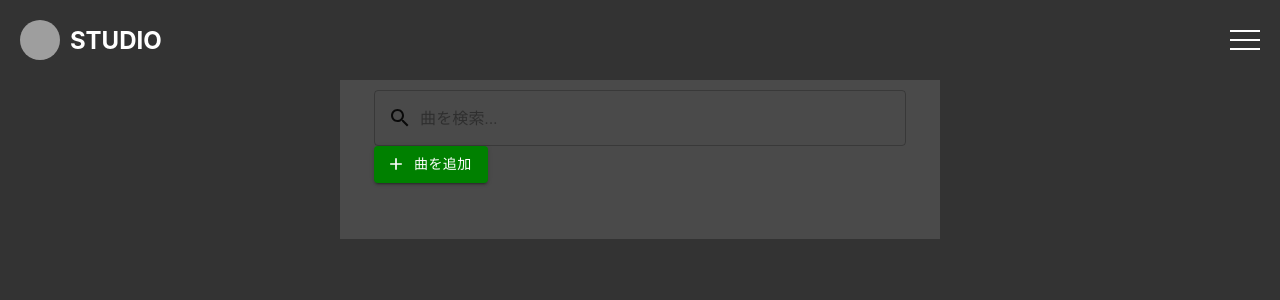
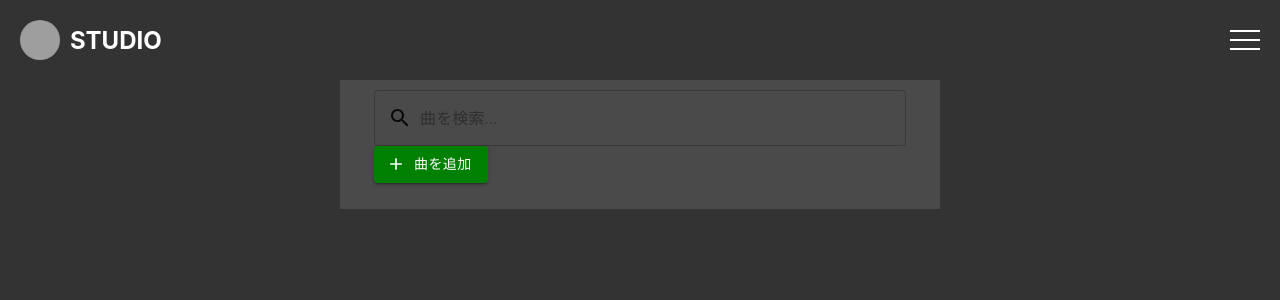
Before and after one commit to soritekun/dj_library, a React (Create React App) app in the folder frontend/: page / in a window 1280 px wide. Shown: the top 300 px of the page. Built offline with nearby package versions, Linux system fonts and the light colour scheme; grey boxes are pictures that could not be loaded.

Commit message:
add 歌手名と曲名の表示

```diff
--- a/frontend/src/Component/Main.js
+++ b/frontend/src/Component/Main.js
@@ -1,5 +1,5 @@
 import React, { useState } from 'react';
-import SongResults from './Songresults';
+import SearchSongResults from './SearchSongresults';
 import { Typography, Container, TextField, IconButton, Button, Box } from '@mui/material';
 import SearchIcon from '@mui/icons-material/Search';
 import AddIcon from '@mui/icons-material/Add';
@@ -10,7 +10,7 @@ import "./Main.css";
 function Main() {
   const [songList, setSongList] = useState([]);
   const [newSong, setNewSong] = useState('');
-  const [searchTerm, setSearchTerm] = useState("");
+  const [searchTerm, setSearchTerm] = useState('');
 
   const addSong = () => {
     if (newSong.trim() !== '') {
@@ -20,7 +20,7 @@ function Main() {
   };
 
   const search_songs = async() => {
-    const response = await fetch('../../../backend/views.py',{
+    const response = await fetch('http://127.0.0.1:8000/search/',{
       method: 'POST',
       headers: {
         'Content-Type': 'application/json',
@@ -29,7 +29,6 @@ function Main() {
     });
       if (response.ok) {
         const data = await response.json();
-        console.log(data);
         setSongList(data);
       }
       else {
@@ -38,10 +37,25 @@ function Main() {
 
     };
 
+  function display_songs(songList) {
+    if (songList.length == [] && !Array.isArray(songList)) {
+      return (
+        <div className='no-songs'>
+          <Typography variant="h5" component="div">
+            曲が見つかりません
+          </Typography>
+          <MusicNoteIcon sx={{ fontSize: 100 }} />
+        </div>
+      );
+    }
+    else {
+    return songList.map((songs, index) => (
+      <SearchSongResults key={index} songs={[songs]} />
+    ));
+  } }
 
 
-
-  const filteredSongs = songList.filter(song => song.includes(searchTerm));
+  const filteredSongs = songList.filter(song => song.name && song.name.includes(searchTerm));
 
   return (
     <div className='main'>
@@ -54,8 +68,10 @@ function Main() {
             value={searchTerm}
             onChange={(e) => {
               setSearchTerm(e.target.value);
+              setNewSong(e.target.value);
               search_songs();
-            }}
+            }
+          }
 
             InputProps={{
               startAdornment: (
@@ -64,7 +80,7 @@ function Main() {
             }}
           />
 
-          <SongResults songs={songList} />
+          {/* <SearchSongResults songs={songList} /> */}
 
           <div className='Search_Song_add'>
             <Button onClick={addSong} variant="contained" style={{backgroundColor: 'green'}} startIcon={<AddIcon />} sx = {{mb:2}}>
@@ -72,9 +88,10 @@ function Main() {
             </Button>
           </div>
         </div>
+        {display_songs(songList)}
 
 
-        <div className='input-SongList'>
+        {/* <div className='input-SongList'>
           <div className='input-Box'>
             {filteredSongs.map((song, index) => (
               <Box key={index} sx={{ display: 'flex', alignItems: 'center', mb: 3 }}>
@@ -91,7 +108,7 @@ function Main() {
               </Box>
             ))}
           </div>
-        </div>
+        </div> */}
 
 
         {/* <div>
--- a/frontend/src/Component/Songresults.js
+++ b/frontend/src/Component/SearchSongresults.js
@@ -1,7 +1,7 @@
 import React from 'react';
 import { Card, CardContent, Typography } from '@mui/material';
 
-function SongResults({ songs }) {
+function SearchSongResults({ songs }) {
   return (
     <div>
       {songs.map((song, index) => (
@@ -11,7 +11,7 @@ function SongResults({ songs }) {
               {song.name}
             </Typography>
             <Typography variant="body2">
-              {(song.artistsn || []).map(artist => artist.name).join(', ')}
+              {(song.artists || []).map(artist => artist.name).join(', ')}
             </Typography>
           </CardContent>
         </Card>
@@ -20,4 +20,4 @@ function SongResults({ songs }) {
   );
 }
 
-export default SongResults;
+export default SearchSongResults;
```
Also changed, not shown: 2 other files (tests, documents, lock files or other folders).
